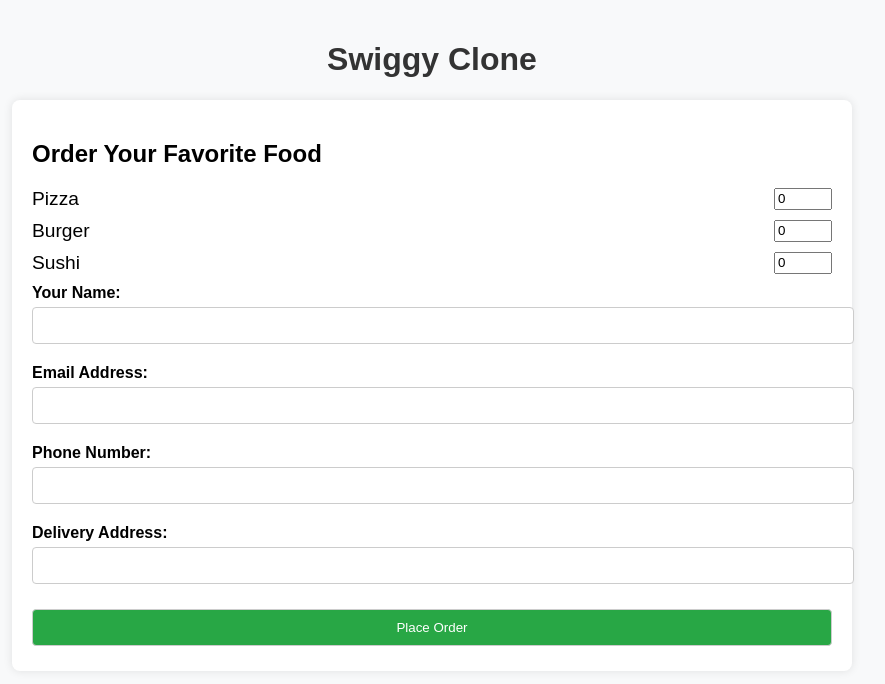
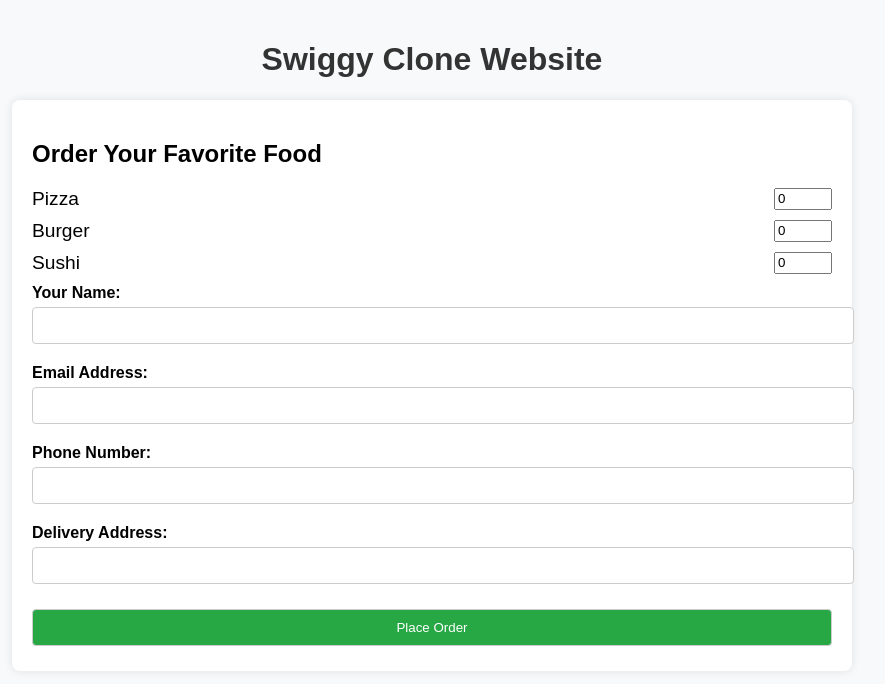
Before and after one commit to pathumanithi22/Test, a plain HTML site: page index.html in a window 1280 px wide. Shown: the whole page, without its empty margins (208-1093 px from the left). Drawn offline with Linux system fonts and the light colour scheme.

Commit message:
Update index.html

```diff
--- a/index.html
+++ b/index.html
@@ -3,7 +3,7 @@
 <head>
     <meta charset="UTF-8">
     <meta name="viewport" content="width=device-width, initial-scale=1.0">
-    <title>Swiggy Clone</title>
+    <title>Swiggy Clone Website</title>
     <style>
         body {
             font-family: Arial, sans-serif;
@@ -65,7 +65,7 @@
 </head>
 <body>
 
-    <h1>Swiggy Clone</h1>
+    <h1>Swiggy Clone Website</h1>
 
     <div class="container">
         <h2>Order Your Favorite Food</h2>
```
